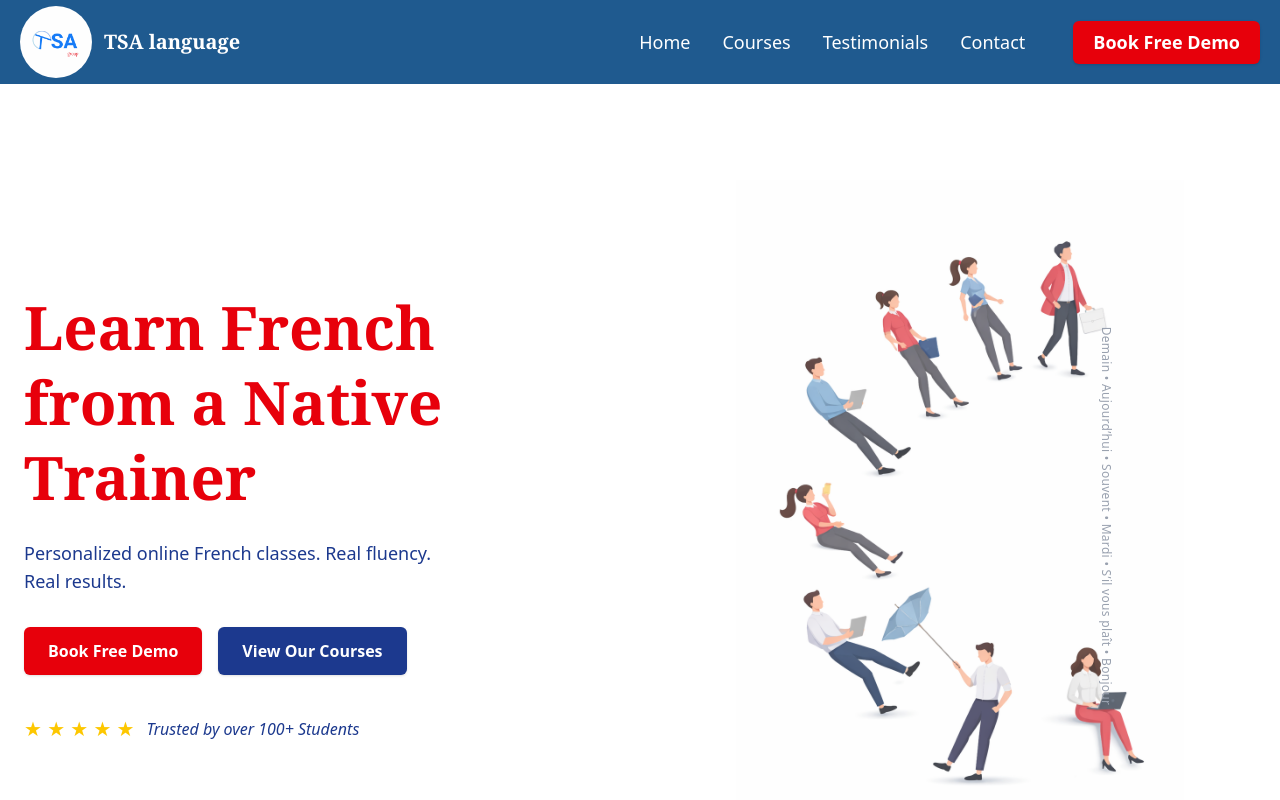
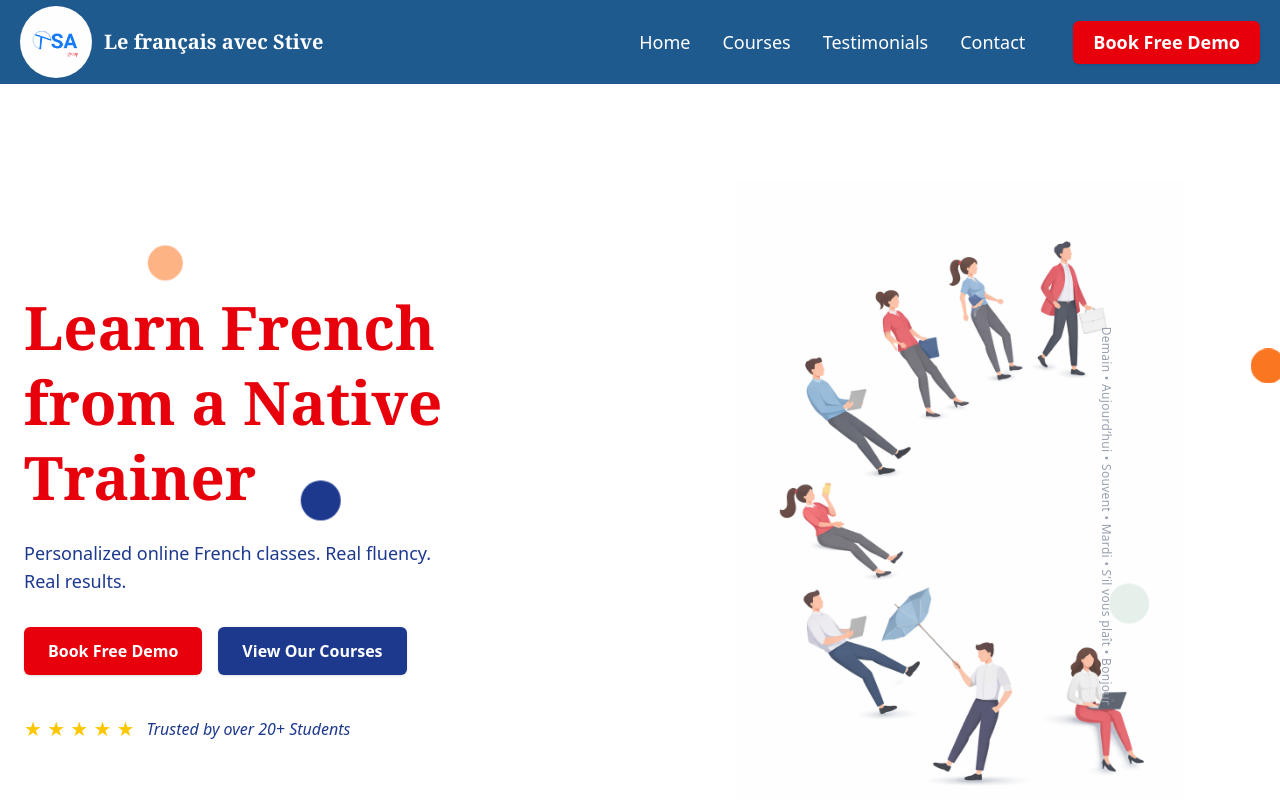
Before and after one commit to Stive627/tsa-language, a React (Vite) app: page / in a window 1280 px wide. Shown: the top 800 px of the page. Built offline with nearby package versions, Linux system fonts and the light colour scheme.

Commit message:
i have done for 03-01-2026

```diff
--- a/src/components/About/About.jsx
+++ b/src/components/About/About.jsx
@@ -35,7 +35,7 @@ const About = () => {
 
               <p className="text-gray-800 mb-4 leading-relaxed">
                 <strong>Stive Fossi</strong>, our trainer here at{" "}
-                <span className="text-red-600 italic">TSA language</span> is a
+                <span className="text-red-600 italic"><b>Le français avec stive</b></span> is a
                 native French speaker from Cameroon with over{" "}
                 <strong>6 years of teaching experience</strong>.
               </p>
--- /dev/null
+++ b/src/components/Bubles/Bubles.jsx
@@ -0,0 +1,18 @@
+import React from 'react'
+import Buble from './Bulble'
+import './buble.css'
+
+function Bubles() {
+  return (
+    <div className=' top-4 fixed'>
+      <Buble color='white' heigh='28px' width='28px' className={'bubleAnimation1'}/>
+      <Buble color='rgba(251, 118, 32, 0.55)' heigh='35px' width='35px' className={'bubleAnimation2'}/>
+      <Buble color='#1c398e' heigh='40px' width='40px' className={'bubleAnimation3'}/>
+      <Buble color='white' heigh='28px' width='28px' className={'bubleAnimation4'}/>
+      <Buble color='rgba(251, 118, 32, 5.25)' heigh='35px' width='35px' className={'bubleAnimation5'}/>
+      <Buble color='rgba(3, 112, 62, 5.26)' heigh='40px' width='40px' className={'bubleAnimation6'}/>
+    </div>
+  )
+}
+
+export default Bubles
--- /dev/null
+++ b/src/components/Bubles/Bulble.jsx
@@ -0,0 +1,9 @@
+import React from 'react'
+
+function Buble({color, heigh, width, className, style={}}) {
+  return (
+<div className={`w-8 h-8 bg-white rounded-full relative z-20 ${className}`} style={{...style, backgroundColor:color, height:heigh, width}}></div>
+  )
+}
+
+export default Buble
--- /dev/null
+++ b/src/components/Bubles/buble.css
@@ -0,0 +1,94 @@
+.heightbody{
+    height: calc(100vh - 104px); /* 64px is the navbar height */
+}
+
+.bubleAnimation1{
+    animation: buble1 30s infinite;
+}
+@keyframes buble1 {
+    0% { transform: translate(300px, 0); }
+    25% { transform: translate(200px, 150px); }
+    50% { transform: translate(300px, 100px); }
+    75% { transform: translate(350px, 70px); }
+    100% { transform: translate(300px, 0px); }
+}
+
+.bubleAnimation2{
+    animation: buble2 30s infinite;
+}
+@keyframes buble2 {
+    0% { transform: translate(0px, 300px); }
+    25% { transform: translate(150px, 200px); }
+    50% { transform: translate(100px, 300px); }
+    75% { transform: translate(70px, 350px); }
+    100% { transform: translate(0px, 300px); }
+}
+
+.bubleAnimation3{
+    animation: buble3 30s infinite;
+}
+@keyframes buble3 {
+    0% { transform: translate(350px, 500px); }
+    25% { transform: translate(300px, 400px); }
+    50% { transform: translate(30px, 600px); }
+    75% { transform: translate(50px, 400px); }
+    100% { transform: translate(400px, 500px); }
+}
+
+.bubleAnimation4{
+    animation: buble4 30s infinite;
+}
+@keyframes buble4 {
+    0% { transform: translate(900px, 0); }
+    25% { transform: translate(1300px, 150px); }
+    50% { transform: translate(1000px, 100px); }
+    75% { transform: translate(1250px, 70px); }
+    100% { transform: translate(900px, 0px); }
+}
+
+.bubleAnimation5{
+    animation: buble5 30s infinite;
+}
+@keyframes buble5 {
+    0% { transform: translate(1300px, 300px); }
+    25% { transform: translate(1250px, 200px); }
+    50% { transform: translate(1150px, 300px); }
+    75% { transform: translate(1000px, 350px); }
+    100% { transform: translate(1300px, 300px); }
+}
+
+.bubleAnimation6{
+    animation: buble6 30s infinite;
+}
+@keyframes buble6 {
+    0% { transform: translate(1050px, 500px); }
+    25% { transform: translate(1110px, 400px); }
+    50% { transform: translate(390px, 600px); }
+    75% { transform: translate(800px, 400px); }
+    100% { transform: translate(1050px, 500px); }
+}
+.textshadow{
+    text-shadow: 0px 2px 20px green;
+    text-align: justify;
+}
+@media (max-width: 3024px) {
+    .heightbody{
+        height: 100vh
+    }
+}
+@media (max-width: 640px) {
+    .heightbody{
+        height: 100%
+    }
+}
+
+@media (max-width: 3024px) {
+    .heightbody2{
+        height: calc(100vh - 80px); /* 64px is the navbar height */
+    }
+}
+@media (max-width: 640px) {
+    .heightbody2{
+        height: 100%
+    }
+}
--- a/src/components/HomePage/Home.jsx
+++ b/src/components/HomePage/Home.jsx
@@ -1,8 +1,10 @@
 import React from "react";
+import Bubles from "../Bubles/Bubles";
 
 const Home = () => {
   return (
     <section className="bg-white py-24">
+      <Bubles/>
       <div className="max-w-7xl mx-auto px-6 grid grid-cols-1 md:grid-cols-2 gap-12 items-center">
 
         {/* Left content */}
@@ -44,7 +46,7 @@ const Home = () => {
               ★ ★ ★ ★ ★
             </div>
             <p className="text-blue-900 italic font-medium">
-              Trusted by over 100+ Students
+              Trusted by over 20+ Students
             </p>
           </div>
         </div>
--- a/src/components/HomePage/NavBar.jsx
+++ b/src/components/HomePage/NavBar.jsx
@@ -9,7 +9,7 @@ const Navbar = () => {
           {/* Logo */}
           <div className="flex items-center gap-3 text-white font-serif text-xl font-semibold">
             <span className="text-lg"><img src="tsa.png" className=" rounded-full w-18 h-18"/></span>
-            <span>TSA language</span>
+            <span>Le français avec Stive</span>
           </div>
 
           {/* Navigation */}
```
